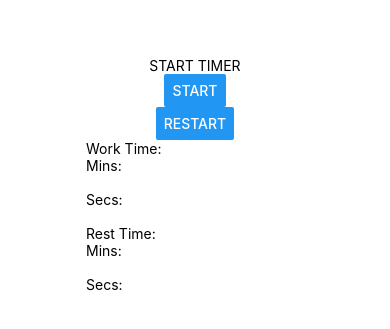
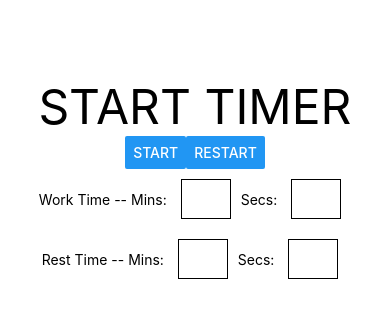
Before and after one commit to DanielFarahani/edx_rn, a React Native app in the folder project1/: screen / in a window 390 px wide. Shown: the part 239-568 px from the top of the page. Built offline with nearby package versions, Linux system fonts and the light colour scheme.

Commit message:
layout done

```diff
--- a/project1/App.js
+++ b/project1/App.js
@@ -1,5 +1,5 @@
 import React, { Component } from 'react';
-import { StyleSheet, Text, View, Button, TextInput } from 'react-native';
+import { StyleSheet, Text, View, Button, TextInput, TouchableHighlightBase } from 'react-native';
 
 const WORK_DEFAULT_MINS = 10
 const WORK_DEFAULT_SECS = 0
@@ -8,11 +8,11 @@ const BREKA_DEFAULT_SECS = 0
 
 
 const Timer = props => (
-  <div>
-    <span>{props.time.minutes}</span>
-    <span> : </span>
-    <span>{props.time.seconds}</span>
-  </div>
+  <View>
+    <Text>{props.time.minutes}</Text>
+    <Text> : </Text>
+    <Text>{props.time.seconds}</Text>
+  </View>
 )
 
 export default class App extends React.Component {
@@ -23,12 +23,14 @@ export default class App extends React.Component {
       work_seconds: WORK_DEFAULT_SECS,
       break_minutes: BREAK_DEFAULT_SECS,
       break_seconds: BREKA_DEFAULT_SECS,
-      timer_state: "START" // start or stop
+      timer_state: "START" // work or break
     }
   }
 
   toggleTimer() {
-    this.timer_state = "STOP"
+    this.setState({
+      timer_state: "STOP"
+    })
   }
 
   restartTimer() {
@@ -38,22 +40,24 @@ export default class App extends React.Component {
   render() {
     return (
       <View style={styles.container}>
-        <Text>{this.state.timer_state} TIMER</Text>
-        <Button onPress={() => this.toggleTimer()} title={this.state.timer_state}></Button>
-        <Button onPress={() => this.restartTimer()} title="RESTART"></Button>
-        <View>
-           <Text>Work Time: </Text>
+        <Text style={styles.infoText}>{this.state.timer_state} TIMER</Text>
+        <View style={styles.inputFields}>
+          <Button onPress={() => this.toggleTimer()} title={this.state.timer_state}></Button>
+          <Button onPress={() => this.restartTimer()} title="RESTART"></Button>
+        </View>
+        <View style={styles.inputFields}>
+           <Text>Work Time -- </Text>
            <Text>Mins: </Text>
-           <TextInput id="work_mins"></TextInput>
+           <TextInput style={{ height: 40, width: 50, borderWidth: 1, margin: 10}}/>
            <Text>Secs: </Text>
-           <TextInput id="work_secs"></TextInput>
+           <TextInput style={{ height: 40, width: 50, borderWidth: 1, margin: 10}}/>
          </View>
-        <View>
-           <Text>Rest Time: </Text>
+        <View style={styles.inputFields}>
+           <Text>Rest Time -- </Text>
            <Text>Mins: </Text>
-           <TextInput id="rest_mins"></TextInput>
+           <TextInput style={{ height: 40, width: 50, borderWidth: 1, margin: 10}}/>
            <Text>Secs: </Text>
-           <TextInput id="rest_secs"></TextInput>
+           <TextInput style={{ height: 40, width: 50, borderWidth: 1, margin: 10}}/>
          </View>
       </View>
     );
@@ -67,4 +71,11 @@ const styles = StyleSheet.create({
     alignItems: 'center',
     justifyContent: 'center',
   },
+  inputFields: {
+    flexDirection: 'row',
+    alignItems: 'center',
+  },
+  infoText: {
+    fontSize: 48,
+  }
 });
```
Also changed, not shown: 1 other file (tests, documents, lock files or other folders).
